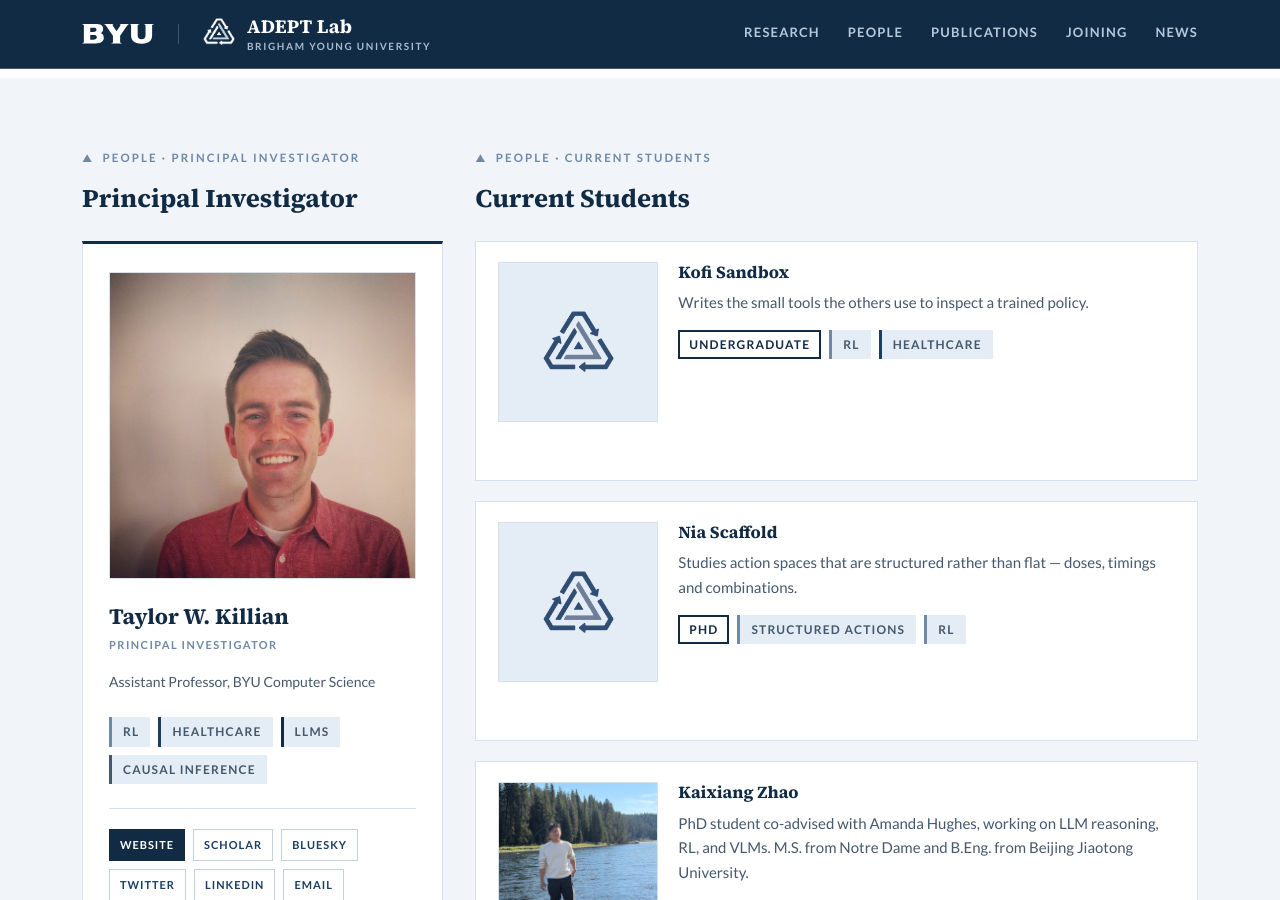
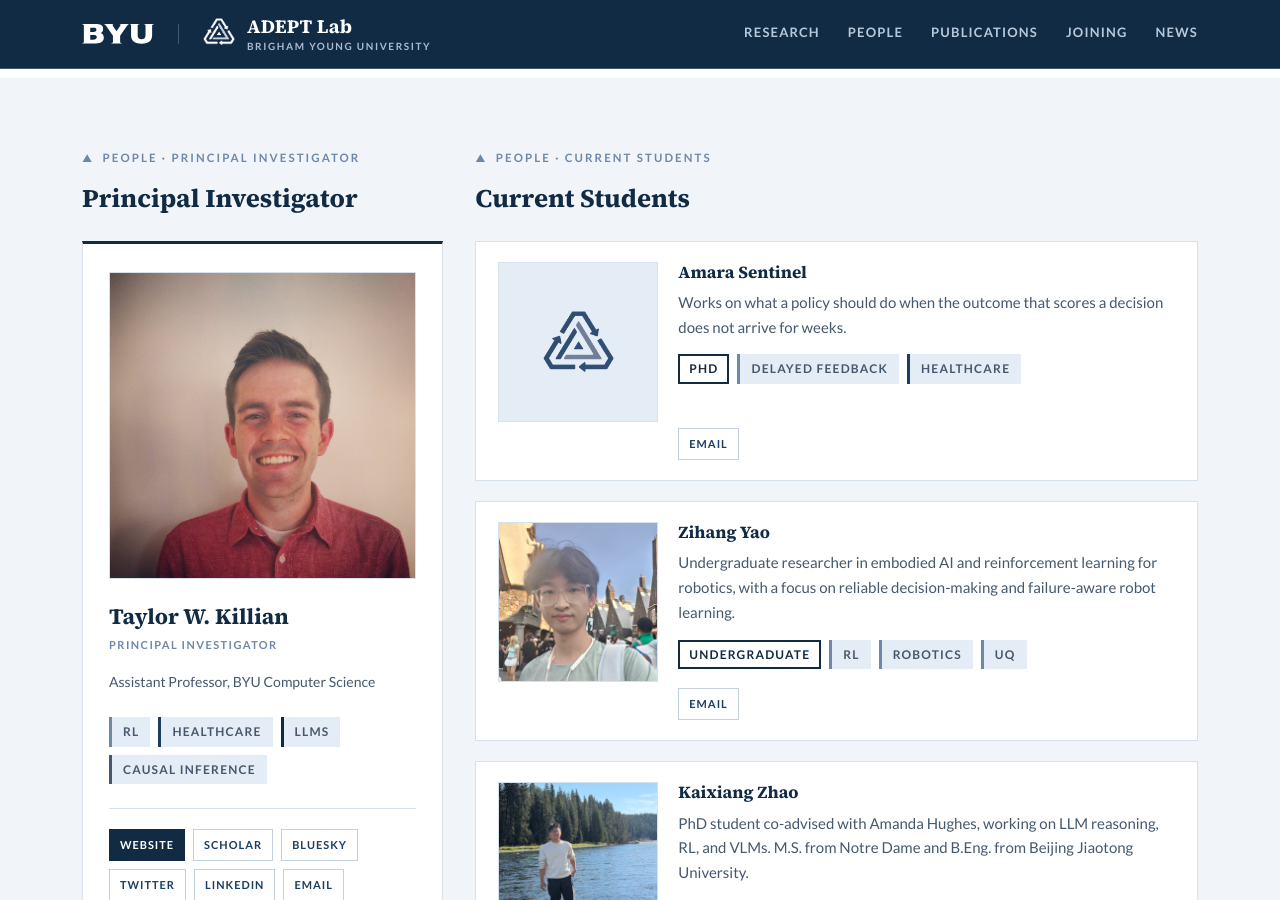
Before and after one commit to byu-adept-lab/byu-adept-lab.github.io, a Jekyll site: the page built from index.html, in a window 1280 px wide and 900 px high, scrolled down 2707 px. Built offline with Jekyll 4.4.1, drawn with Linux system fonts in a browser that asks for light colours.

Commit message:
Adding Jeremy and Zihang

```diff
--- a/_data/people.yml
+++ b/_data/people.yml
@@ -82,6 +82,20 @@
   scholar: j2QZb90AAAAJ
   linkedin: kaixiang-zhao
 
+- name: Jeremy Summers
+  group: current
+  order: 18
+  level: "Master's"
+  photo: /assets/img/people/JSummers_Headshot.jpg
+  photo_alt: Jeremy Summers
+  blurb: >-
+    First-year Master's student working on RL. B.S. in CS
+    with an ML emphasis, plus minors in mathematics and statistics.
+  tags:
+    - RL
+  linkedin: jeremy-summers-27sa
+  email: jersumms@byu.edu
+
 - name: Preston Hancock
   group: current
   order: 20
@@ -144,13 +158,29 @@
   website: https://graviet.io
   twitter: dtgrav
 
+- name: Zihang Yao
+  group: current
+  order: 60
+  level: Undergraduate
+  photo: /assets/img/people/ZYao_Headshot.jpg
+  photo_alt: Zihang Yao
+  blurb: >-
+    Undergraduate researcher in embodied AI and reinforcement learning for
+    robotics, with a focus on reliable decision-making and failure-aware
+    robot learning.
+  tags:
+    - RL
+    - Robotics
+    - UQ
+  email: eason7@byu.edu
+
 # ============================================================================
 # PLACEHOLDERS — DELETE OR REPLACE
 #
-# The six entries below are invented. They exist only to exercise the
+# The two entries below are invented. They exist only to exercise the
 # student carousel on /people/ (three tiles a page) with names and blurbs of
-# different lengths. Every surname is a placeholder word — Mockup, Sentinel,
-# Scaffold, Sandbox, Canary, Token — so the block is easy to find and delete.
+# different lengths. Every surname is a placeholder word — Sentinel,
+# Scaffold — so the block is easy to find and delete.
 #
 # Replace them with real students as they arrive, or delete the whole block:
 # with `current` empty, /people/ and the homepage both fall back to the
@@ -171,24 +201,6 @@
     - Delayed Feedback
     - Healthcare
   email: amara.sentinel@byu.edu
-
-- name: Nia Scaffold
-  group: current
-  order: 90
-  level: PhD
-  blurb: Studies action spaces that are structured rather than flat — doses, timings and combinations.
-  tags:
-    - Structured Actions
-    - RL
-
-- name: Kofi Sandbox
-  group: current
-  order: 130
-  level: Undergraduate
-  blurb: Writes the small tools the others use to inspect a trained policy.
-  tags:
-    - RL
-    - Healthcare
 
 # ============================================================================
 # PLACEHOLDERS — DELETE OR REPLACE
```
Also changed, not shown: assets/img/people/JSummers_Headshot.jpg (added), assets/img/people/ZYao_Headshot.jpg (added).
